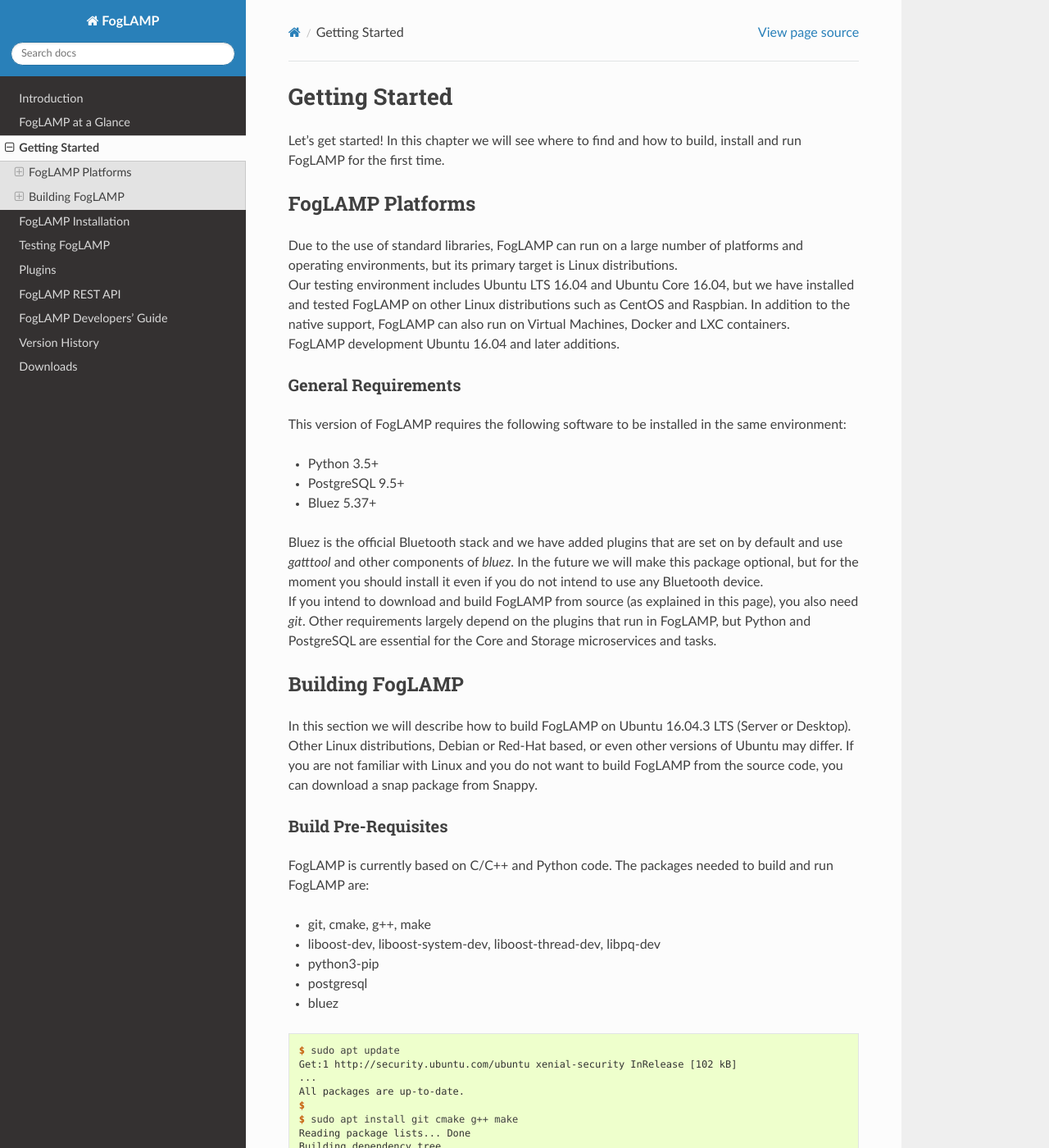
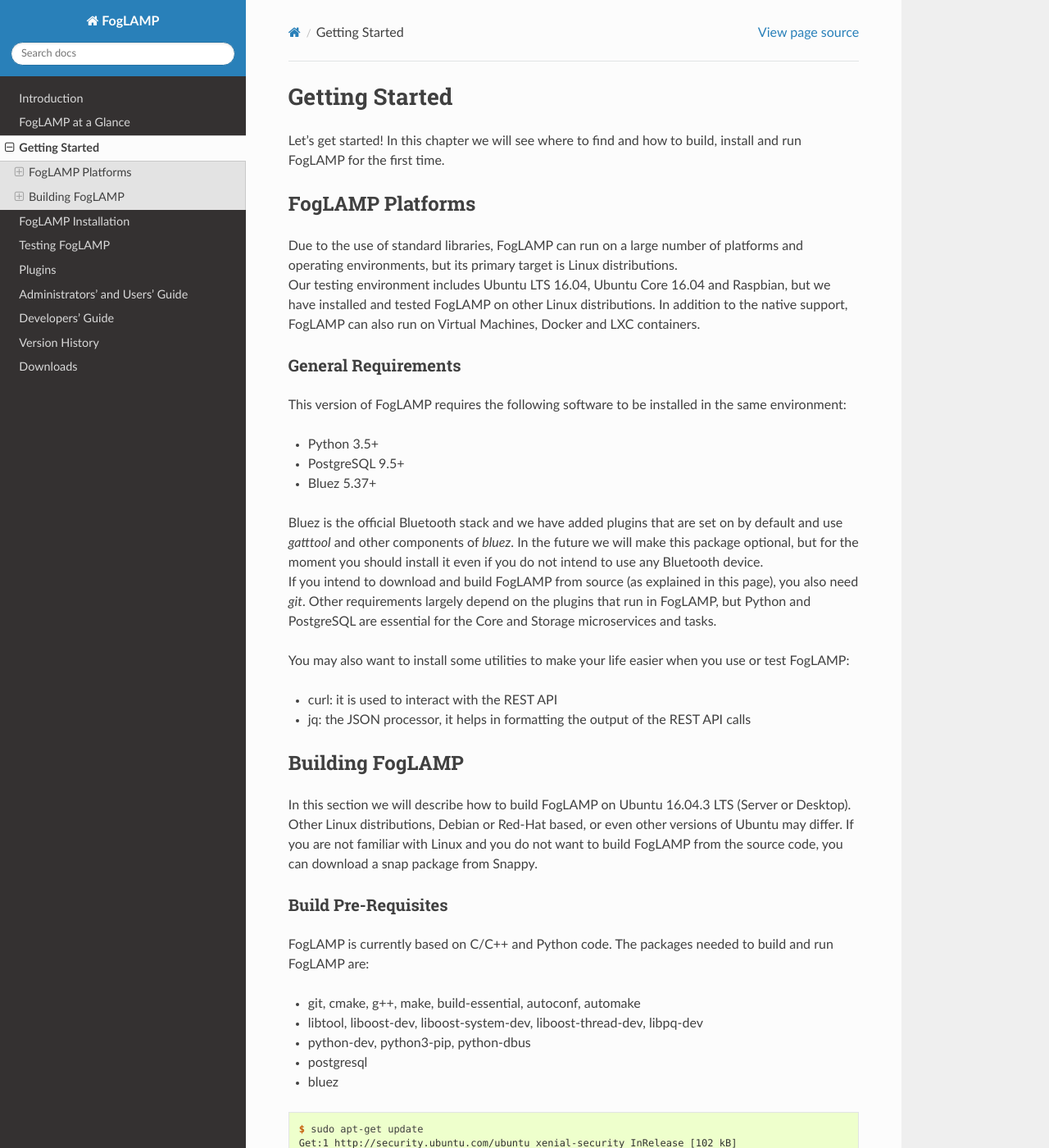
Before and after one commit to fledge-iot/fledge, a Sphinx documentation site: the page built from docs/03_getting_started.rst, in a window 1280 px wide and 1400 px high. Shown: the whole window at 82% size. Built offline with Sphinx 7.4.7 and the Read the Docs theme 2.0.0, drawn with Linux system fonts in a browser that asks for light colours; some of the changed text lies outside the part shown.

```diff
--- a/docs/03_getting_started.rst
+++ b/docs/03_getting_started.rst
@@ -32,7 +32,7 @@ Let's get started! In this chapter we will see where to find and how to build, i
 FogLAMP Platforms
 =================
 
-Due to the use of standard libraries, FogLAMP can run on a large number of platforms and operating environments, but its primary target is Linux distributions. |br| Our testing environment includes Ubuntu LTS 16.04 and Ubuntu Core 16.04, but we have installed and tested FogLAMP on other Linux distributions such as CentOS and Raspbian. In addition to the native support, FogLAMP can also run on Virtual Machines, Docker and LXC containers. |br| FogLAMP development Ubuntu 16.04 and later additions.
+Due to the use of standard libraries, FogLAMP can run on a large number of platforms and operating environments, but its primary target is Linux distributions. |br| Our testing environment includes Ubuntu LTS 16.04, Ubuntu Core 16.04 and Raspbian, but we have installed and tested FogLAMP on other Linux distributions. In addition to the native support, FogLAMP can also run on Virtual Machines, Docker and LXC containers.
 
 
 General Requirements
@@ -46,6 +46,11 @@ This version of FogLAMP requires the following software to be installed in the s
 
 Bluez is the official Bluetooth stack and we have added plugins that are set on by default and use *gatttool* and other components of *bluez*. In the future we will make this package optional, but for the moment you should install it even if you do not intend to use any Bluetooth device. |br| If you intend to download and build FogLAMP from source (as explained in this page), you also need *git*. Other requirements largely depend on the plugins that run in FogLAMP, but Python and PostgreSQL are essential for the Core and Storage microservices and tasks.
 
+You may also want to install some utilities to make your life easier when you use or test FogLAMP:
+
+- curl: it is used to interact with the REST API
+- jq: the JSON processor, it helps in formatting the output of the REST API calls
+
 
 Building FogLAMP
 ================
@@ -57,41 +62,41 @@ Build Pre-Requisites
 
 FogLAMP is currently based on C/C++ and Python code. The packages needed to build and run FogLAMP are:
 
-- git, cmake, g++, make
-- liboost-dev, liboost-system-dev, liboost-thread-dev, libpq-dev
-- python3-pip
+- git, cmake, g++, make, build-essential, autoconf, automake
+- libtool, liboost-dev, liboost-system-dev, liboost-thread-dev, libpq-dev
+- python-dev, python3-pip, python-dbus
 - postgresql
 - bluez
 
 .. code-block:: console
 
-  $ sudo apt update
+  $ sudo apt-get update
   Get:1 http://security.ubuntu.com/ubuntu xenial-security InRelease [102 kB]
   ...
   All packages are up-to-date.
   $
-  $ sudo apt install git cmake g++ make
+  $ sudo apt-get install git cmake g++ make build-essential autoconf automake
   Reading package lists... Done
   Building dependency tree
   ...
   $
-  $ sudo apt-get install libboost-dev libboost-system-dev libboost-thread-dev libpq-dev
+  $ sudo apt-get install libtool libboost-dev libboost-system-dev libboost-thread-dev libpq-dev
   Reading package lists... Done
   Building dependency tree
   ...
   $
-  $ sudo apt-get install python3-pip
+  $ sudo apt-get install python-dev python3-pip python-dbus
   Reading package lists... Done
   Building dependency tree
   ...
   $
-  $ sudo apt install postgresql
+  $ sudo apt-get install postgresql
   Reading package lists... Done
   Building dependency tree
   $
   ...
   $
-  $ sudo apt install bluez
+  $ sudo apt-get install bluez
   Reading package lists... Done
   Building dependency tree
   $
--- a/docs/05_testing.rst
+++ b/docs/05_testing.rst
@@ -269,10 +269,10 @@ Data Coming from South
 
 Now you should have all the information necessary to test the CoAP South microservice. From the command line, type:
 
-- ``$FOGLAMP_ROOT/scripts/extras/fogbench -t $FOGLAMP_ROOT/data/extras/fogbench/fogbench_sensor_coap.template.json``, if you are in a development environment, with the *FOGLAMP_ROOT* environment variable set with the path to your project repository folder
+- ``$FOGLAMP_ROOT/scripts/extras/fogbench`` ``-t $FOGLAMP_ROOT/data/extras/fogbench/fogbench_sensor_coap.template.json``, if you are in a development environment, with the *FOGLAMP_ROOT* environment variable set with the path to your project repository folder
 - ``$FOGLAMP_ROOT/bin/fogbench -t $FOGLAMP_DATA/extras/fogbench/fogbench_sensor_coap.template.json``, if you are in a deployed environment, with *FOGLAMP_ROOT* and *FOGLAMP_DATA* set correctly.
   - If you have installed FogLAMP in the default location (i.e. */usr/local/foglamp*), type ``cd /usr/local/foglamp;bin/fogbench -t data/extras/fogbench/fogbench_sensor_coap.template.json``.
-- ``foglamp.fogbench -t /snap/foglamp/current/usr/local/foglamp/data/extras/fogbench/fogbench_sensor_coap.template.json``, if you have installed a snap version of FogLAMP.
+- ``foglamp.fogbench`` ``-t /snap/foglamp/current/usr/local/foglamp/data/extras/fogbench/fogbench_sensor_coap.template.json``, if you have installed a snap version of FogLAMP.
 
 The output of your command should be:
 
--- /dev/null
+++ b/docs/07_admin/index.rst
@@ -0,0 +1,9 @@
+.. Administrators and Users Guide
+
+********************************
+Administrators' and Users' Guide
+********************************
+
+.. toctree::
+
+    01_REST
```
Also changed, not shown: docs/06_plugins.rst (+55 -2 lines), docs/07_REST.rst (deleted, +0 -18 lines), docs/07_admin/01_REST.rst (added, +19 -0 lines), docs/08_developer/01_developer.rst (added, +20 -0 lines), docs/08_developer/02_managementapi.rst (renamed from docs/08_developer.rst, +5 -3 lines), docs/08_developer/index.rst (added, +10 -0 lines), docs/91_version_history.rst (+14 -0 lines), docs/index.rst (+5 -3 lines).
